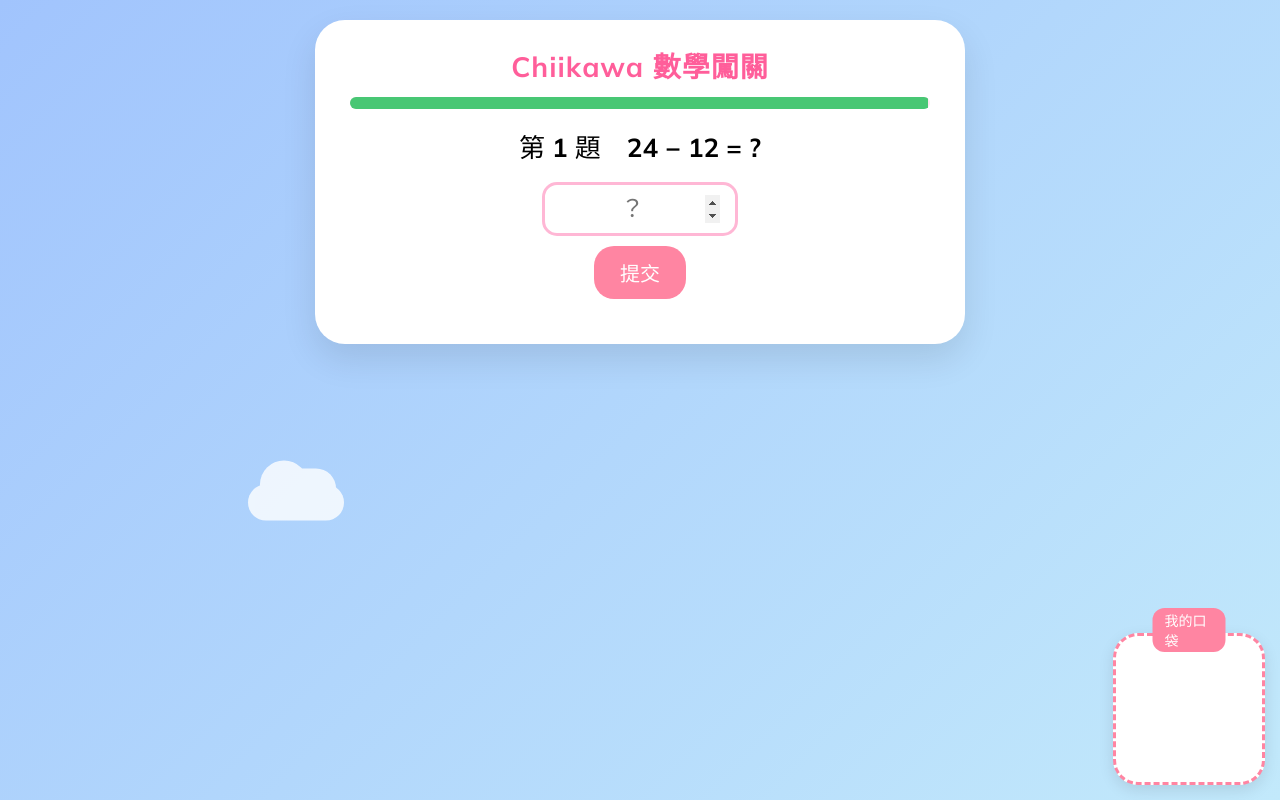
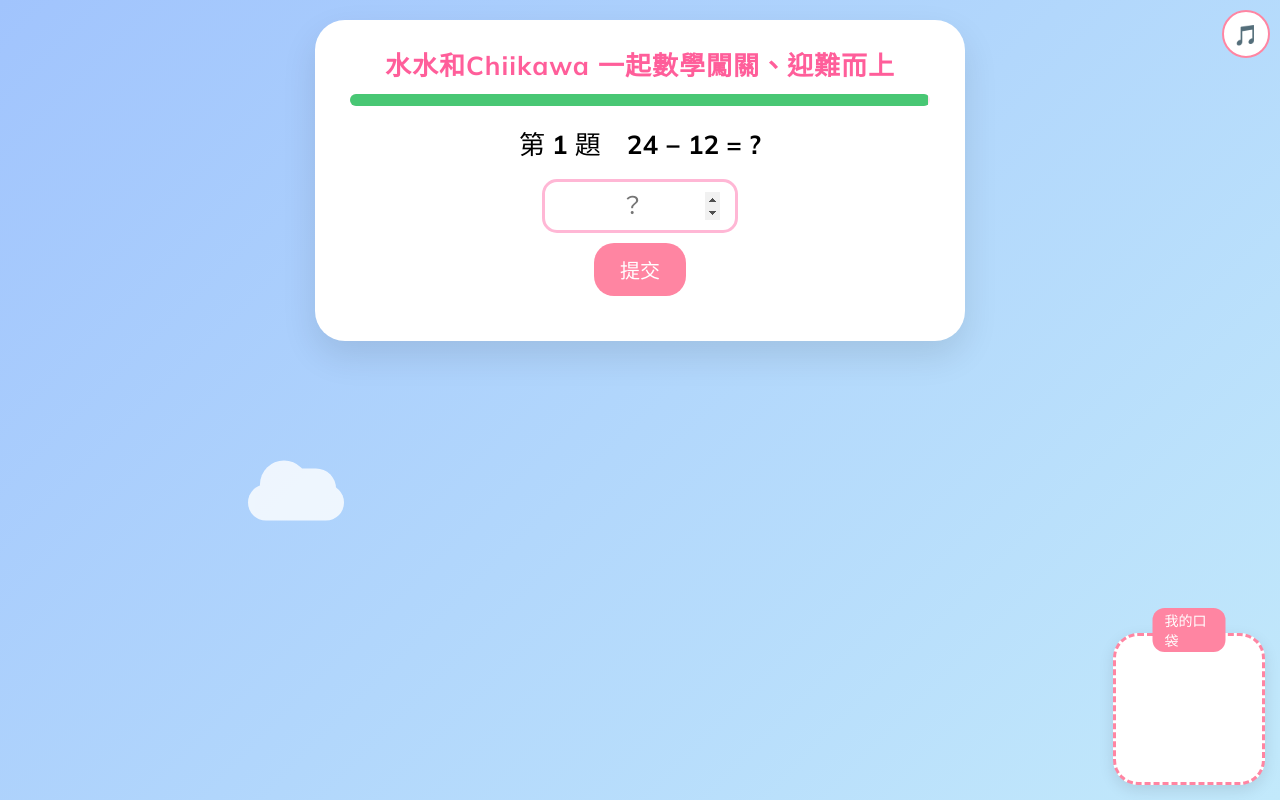
Before and after one commit to hkjackso/chiikawa-math, a plain HTML site: page index.html in a window 1280 px wide. Both pictures are taken after a click on the button "開始冒險". Drawn offline with Linux system fonts and the light colour scheme.

Commit message:
Add files via upload

```diff
--- a/index.html
+++ b/index.html
@@ -2,7 +2,7 @@
 <html lang="zh-HK">
 <head>
 <meta charset="UTF-8">
-<title>Chiikawa 數學闖關—難度自選</title>
+<title>水水和Chiikawa 一起數學闖關、迎難而上</title>
 <meta name="viewport" content="width=device-width, initial-scale=1">
 <style>
 @import url('https://fonts.googleapis.com/css2?family=Mulish:wght@700&display=swap');
@@ -12,41 +12,43 @@ body{margin:0;font-family:'Mulish',sans-serif;background:linear-gradient(135deg,
 .c1{width:120px;height:45px;top:15%;left:-150px}.c1::before{width:60px;height:60px;top:-30px;left:15px}.c1::after{width:80px;height:50px;top:-20px;right:10px}
 @keyframes float{to{left:110%}}
 .panel{background:#fff;border-radius:30px;padding:25px 35px 35px;margin-top:20px;box-shadow:0 15px 35px rgba(0,0,0,.1);width:90%;max-width:580px;text-align:center;position:relative;z-index:5}
-h1{color:#ff5e9a;margin:0 0 10px;font-size:28px;letter-spacing:1px}
+h1{color:#ff5e9a;margin:0 0 10px;font-size:26px;letter-spacing:1px}
 #question{font-size:26px;margin:18px 0}#answer{padding:10px 15px;font-size:24px;width:160px;border:3px solid #ffb7d5;border-radius:15px;text-align:center;outline:none}
 .btn{cursor:pointer;background:#ff85a2;color:#fff;border:none;padding:12px 26px;font-size:20px;border-radius:20px;margin:10px 5px;transition:.3s}
 .btn:hover{animation:shake .4s}@keyframes shake{25%{transform:rotate(-8deg)}75%{transform:rotate(8deg)}}
-/* 大图闪现 */
 .bigChiikawa{position:fixed;top:50%;left:50%;transform:translate(-50%,-50%) scale(1.8);z-index:99;animation:bigPop 2s forwards}
 @keyframes bigPop{0%{transform:translate(-50%,-50%) scale(0)}50%{transform:translate(-50%,-50%) scale(1.8)}100%{transform:translate(-50%,-50%) scale(1.8);opacity:0}}
-/* 飞口袋 */
 .flyPocket{position:fixed;width:100px;animation:fly .9s forwards;z-index:98;pointer-events:none}
 @keyframes fly{0%{transform:scale(1.2) translate(0,0)}100%{transform:scale(.5) translate(calc(100vw - 60px),calc(100vh - 60px))}}
-/* 口袋 */
 #pocket{position:fixed;bottom:15px;right:15px;background:#fff;border:3px dashed #ff85a2;border-radius:25px;width:130px;min-height:130px;display:flex;flex-wrap:wrap;align-items:center;justify-content:center;padding:8px;box-shadow:0 5px 15px rgba(0,0,0,.1)}
 #pocket::before{content:'我的口袋';position:absolute;top:-28px;left:50%;transform:translateX(-50%);background:#ff85a2;color:#fff;padding:2px 12px;border-radius:12px;font-size:14px}
 .pocket-chii{width:32px;height:32px;margin:3px;border-radius:8px;object-fit:cover}
-/* 计时条 */
 #timer-bar{margin-top:12px;height:12px;background:#ffe6f0;border-radius:6px;overflow:hidden}#timer-fill{height:100%;background:#48c774;width:100%;transition:width 1s linear}
-/* 难度选择 */
 #levelSelect{margin:15px 0}#levelSelect label{font-size:18px;color:#555}#levelSelect input{width:50px;font-size:20px;text-align:center;border:2px solid #ffb7d5;border-radius:8px;margin-left:8px}
+#musicCtrl{position:fixed;top:10px;right:10px;z-index:100;background:#fff;border:2px solid #ff85a2;border-radius:50%;width:44px;height:44px;display:flex;align-items:center;justify-content:center;cursor:pointer;font-size:20px}
 </style>
 </head>
 <body>
-<!-- 飘云 -->
+<!-- 飄雲 -->
 <div class="cloud c1"></div>
 <div class="cloud c1" style="top:60%;animation-duration:32s;transform:scale(.8)"></div>
 
+<!-- 背景音樂 -->
+<audio id="bgm" loop>
+  <source src="https://cdn.pixabay.com/download/audio/2022/02/07/audio_2c09d6a98c.mp3?filename=lofi-hip-hop-15s-9650.mp3" type="audio/mpeg">
+</audio>
+<div id="musicCtrl" onclick="toggleMusic()">🎵</div>
+
 <div class="panel">
-  <h1>Chiikawa 數學闖關</h1>
+  <h1>水水和Chiikawa 一起數學闖關、迎難而上</h1>
 
-  <!-- 难度选择 -->
+  <!-- 難度選擇 -->
   <div id="levelSelect">
     <label>選擇難度 (1-10)：<input id="diffInput" type="number" min="1" max="10" value="3"></label>
     <button class="btn" onclick="startGame()">開始冒險</button>
   </div>
 
-  <!-- 题目区 -->
+  <!-- 題目區 -->
   <div id="quizArea" style="display:none">
     <div id="timer-bar"><div id="timer-fill"></div></div>
     <div id="question"></div>
@@ -54,7 +56,7 @@ h1{color:#ff5e9a;margin:0 0 10px;font-size:28px;letter-spacing:1px}
     <br><button class="btn" onclick="submitAns()">提交</button>
   </div>
 
-  <!-- 结果区 -->
+  <!-- 結果區 -->
   <div id="resultArea" style="display:none">
     <p id="resultTxt"></p>
     <button class="btn" onclick="location.reload()">再玩一次</button>
@@ -67,24 +69,25 @@ h1{color:#ff5e9a;margin:0 0 10px;font-size:28px;letter-spacing:1px}
 <script>
 const IMG_PRE = 'Chiikawa';   // 圖片前綴
 const IMG_EXT = '.png';       // 副檔名
-const IMG_COUNT = 20;         // 1~20 張
-
+const IMG_COUNT = 40;         // 1~40 張
 let diff = 3;                 // 難度
 let qBank = [], cur = 0, correct = 0, T = 0, timer = null;
+let usedImgs = new Set();     // 已獎勵圖片
 
-/* 根據難度生成題目 */
+/* 根據難度生成題目（避開太簡單的組合） */
 function makeQ(){
-  // 難度 1-2：加法 ≤50；3-4：加減 ≤100；5-6：乘法 ≤9×9；7-8：三位數加減；9-10：混和+大數
   const t = diff<=2? 1 : diff<=4? rand(2) : diff<=6? 3 : diff<=8? rand(2)+2 : rand(3)+1;
   let a, b, ans, txt;
-  const range = 30 + diff*20;   // 隨難度增加數字範圍
+  const range = 30 + diff*20;
   if(t===1){                    // 加法
-    a = rand(range); b = rand(range); ans = a+b; txt = `${a} + ${b} = ?`;
+    do{ a = rand(range); b = rand(range); }while(a+b<=5);
+    ans = a+b; txt = `${a} + ${b} = ?`;
   }else if(t===2){              // 減法(無負)
-    a = rand(range); b = rand(a);  ans = a-b; txt = `${a} − ${b} = ?`;
+    do{ a = rand(range); b = rand(a); }while(a-b<=2);
+    ans = a-b; txt = `${a} − ${b} = ?`;
   }else{                        // 乘法
-    const base = diff<=6? 9 : 12;
-    a = rand(base); b = rand(base); ans = a*b; txt = `${a} × ${b} = ?`;
+    do{ a = rand(diff<=6? 9:12); b = rand(diff<=6? 9:12); }while(a*b<=4);
+    ans = a*b; txt = `${a} × ${b} = ?`;
   }
   return {q: txt, a: ans};
 }
@@ -96,10 +99,11 @@ function startGame(){
   document.getElementById('levelSelect').style.display='none';
   document.getElementById('quizArea').style.display='block';
   document.getElementById('resultArea').style.display='none';
-  qBank = []; cur = 0; correct = 0; T = 0;
-  for(let i=0;i<20;i++) qBank.push(makeQ()); // 固定20題
+  qBank = []; cur = 0; correct = 0; T = 0; usedImgs.clear();
+  for(let i=0;i<20;i++) qBank.push(makeQ());
   showQ();
   timer = setInterval(updateBar,1000);
+  playMusic();
 }
 
 /* 更新計時條（10分鐘） */
@@ -132,9 +136,12 @@ function submitAns(){
   setTimeout(showQ,700);
 }
 
-/* 獎勵：先大圖2秒→飛口袋 */
+/* 獎勵：先大圖2秒→飛口袋，40張內不重複 */
 function rewardChiikawa(){
-  const idx = rand(IMG_COUNT);
+  if(usedImgs.size>=IMG_COUNT) return; // 全部領完
+  let idx;
+  do{ idx = rand(IMG_COUNT); }while(usedImgs.has(idx));
+  usedImgs.add(idx);
   const img = new Image();
   img.src = `${IMG_PRE}${idx}${IMG_EXT}`;
 
@@ -165,6 +172,18 @@ function endGame(){
   document.getElementById('resultTxt').innerHTML =
     `🎉 冒險完成！<br>你答對了 <b>${correct}</b> / ${qBank.length} 題<br>答對率 <b>${rate}%</b>`;
 }
+
+/* 背景音樂控制 */
+function playMusic(){
+  const bgm = document.getElementById('bgm');
+  bgm.volume = 0.25;
+  bgm.play().catch(()=>{});
+}
+function toggleMusic(){
+  const bgm = document.getElementById('bgm');
+  if(bgm.paused){ bgm.play(); document.getElementById('musicCtrl').textContent='🎵'; }
+  else{ bgm.pause(); document.getElementById('musicCtrl').textContent='🔇'; }
+}
 </script>
 </body>
 </html>
```
